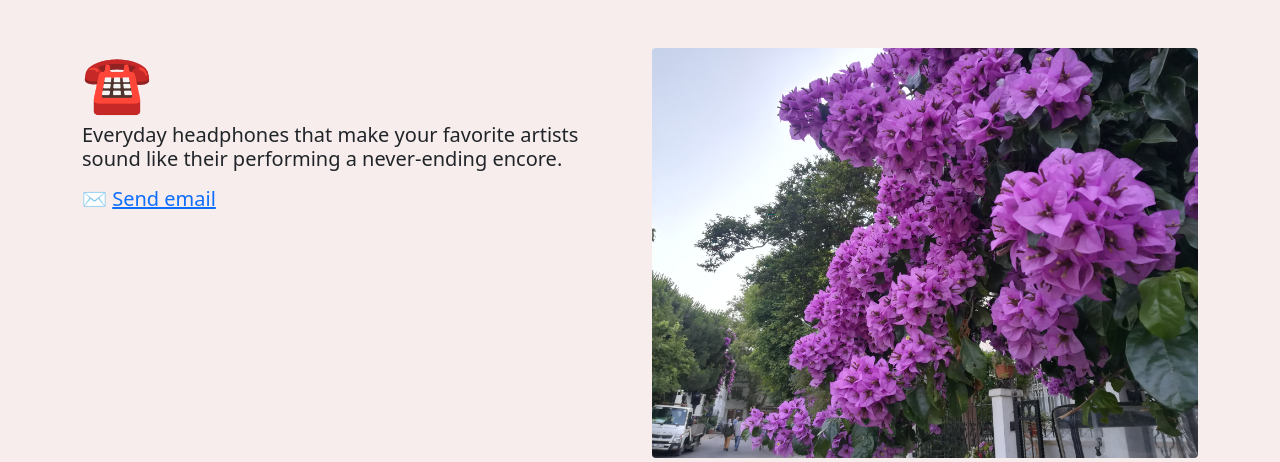
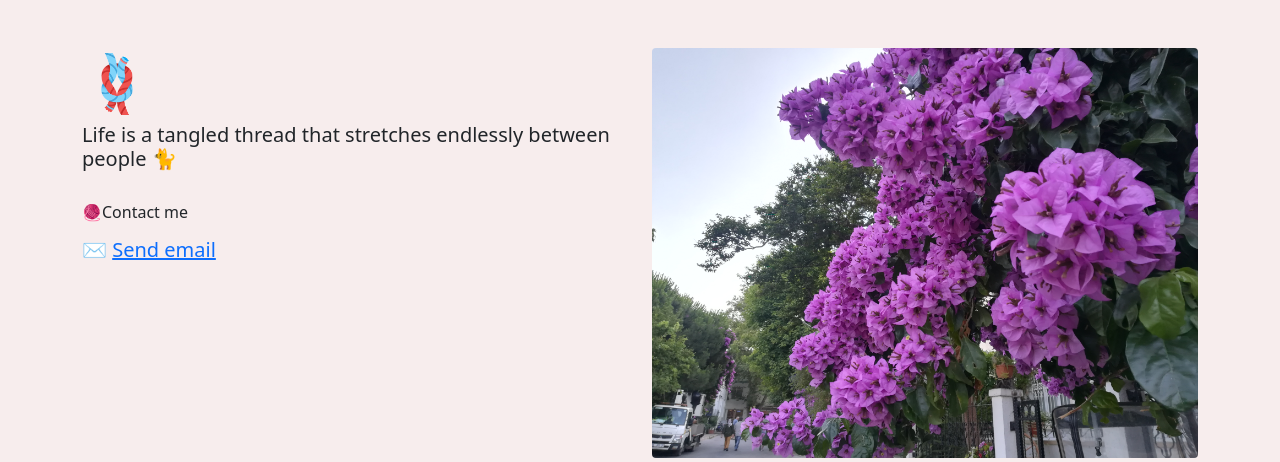
Before and after one commit to ttoygar/blogum, a Django app: page /contact/ in a window 1280 px wide. Shown: the part 86-548 px from the top of the page. Run offline with Django 3.2, Linux system fonts and the light colour scheme.

Commit message:
contact page typo fixed

```diff
--- a/templates/blogum/contact.html
+++ b/templates/blogum/contact.html
@@ -9,8 +9,11 @@
 <div class="container py-5">
   <div class="row">
     <div class="col-sm-12 col-md-12 col-lg-6 pb-4">
-      <h1 class="display-4 font-weight-bold">&#9742</h1>
-      <h5>Everyday headphones that make your favorite artists sound like their performing a never-ending encore.</h5>
+<!--      <h1 class="display-4 font-weight-bold">&#9742</h1>-->
+      <h1 class="display-4 font-weight-bold">&#129698;</h1>
+      <h5>Life is a tangled thread that stretches endlessly between people &#128008;</h5>
+      <br>
+      <h6>&#129526;Contact me</h6>
       <p><h5>&#9993 <a href="mailto:a@a.com">Send email</a></h5></p>
 
 <!--      <form method="post">-->
```
